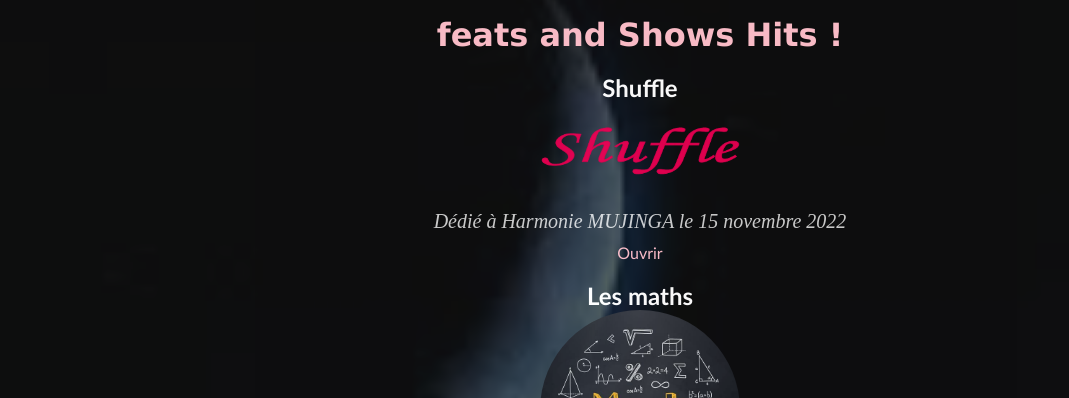
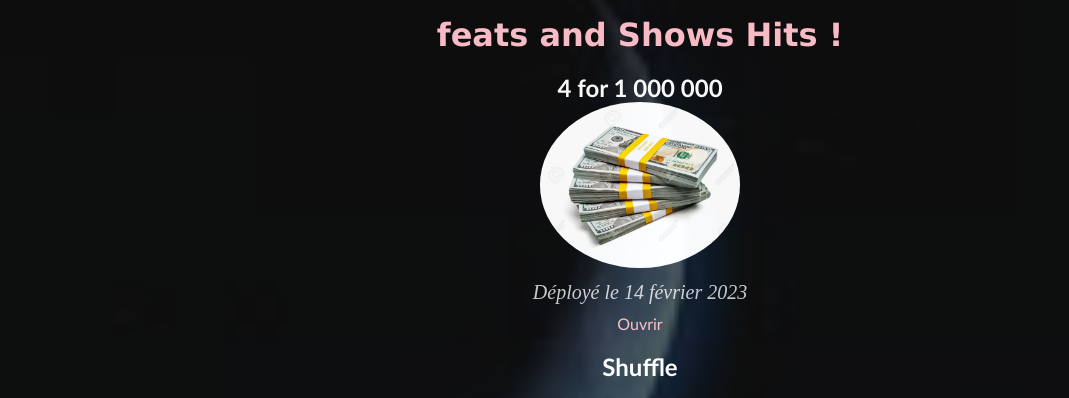
Before and after one commit to MJMyjoy/feats_and_Shows, a plain HTML site: page hits.html in a window 1280 px wide. Shown: the part 117-515 px from the top of the page, 0-1069 px from the left. Drawn offline with Linux system fonts and the light colour scheme.

Commit message:
ajout du jeu ffm

```diff
--- a/hits.html
+++ b/hits.html
@@ -66,6 +66,16 @@
 
 <div class="parent">
     <h1>feats and Shows Hits !</h1><br>
+
+    <div>
+        <h2>4 for 1 000 000</h2>
+        <figure>
+            <img src="img/ffm.jpg" class="photo" alt="Four for a million" >
+            <figcaption>Déployé le 14 février 2023</figcaption>
+            <a href="fourforamillion/index.html" class="btn" target="_blank">Ouvrir</a>
+        </figure>
+        <br>
+    </div>
 
     <div>
         <h2>Shuffle</h2>
```
Also changed, not shown: fourforamillion/index.html (added, +14 -0 lines), index.html (+11 -0 lines), img/ffm.jpg (added).
